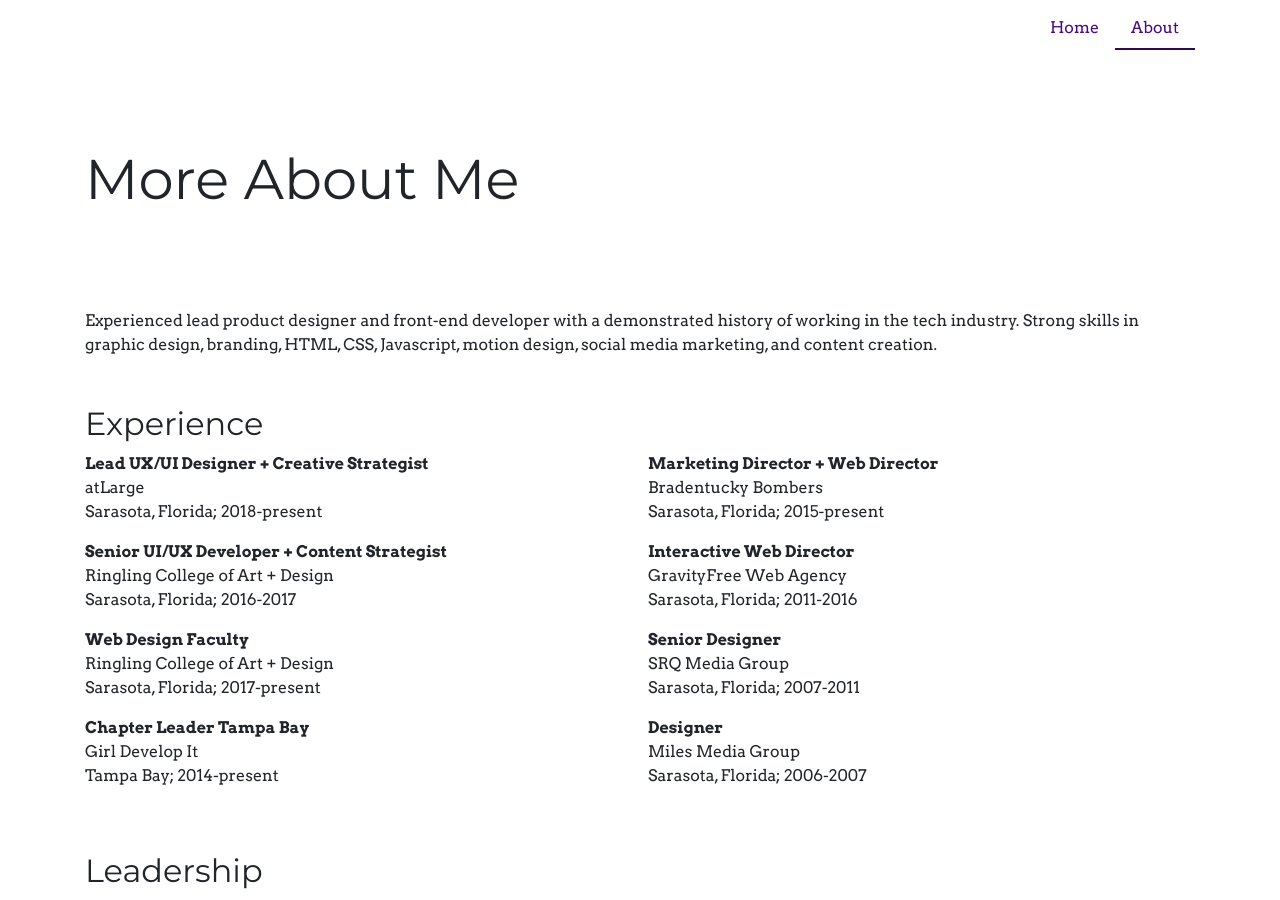
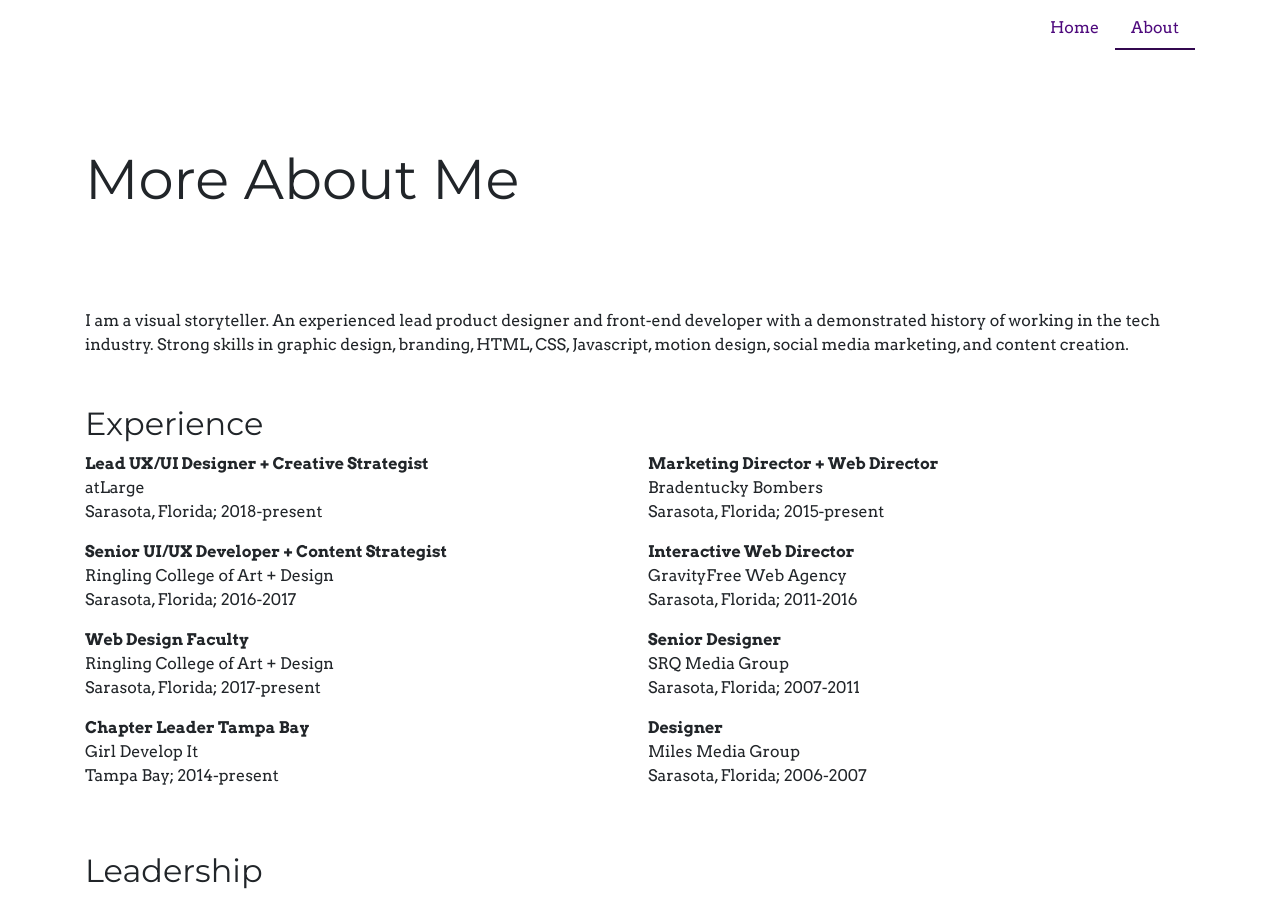
Before and after one commit to acannist/acannist.github.io, a Jekyll site: the page built from about.html, in a window 1280 px wide and 900 px high. Built offline with Jekyll 4.4.1, drawn with Linux system fonts in a browser that asks for light colours.

Commit message:
Added storyteller

```diff
--- a/about.html
+++ b/about.html
@@ -11,7 +11,7 @@ permalink: /about/
 </div>
 
 <div class="container about">
-  <p>Experienced lead product designer and front-end developer with a demonstrated history of working in the tech industry. Strong skills in graphic design, branding, HTML, CSS, Javascript, motion design, social media marketing, and content creation.</p>
+  <p>I am a visual storyteller. An experienced lead product designer and front-end developer with a demonstrated history of working in the tech industry. Strong skills in graphic design, branding, HTML, CSS, Javascript, motion design, social media marketing, and content creation.</p>
   <h2>Experience</h2>
   <ul>
     <li><strong>Lead UX/UI Designer + Creative Strategist</strong><br>
```
